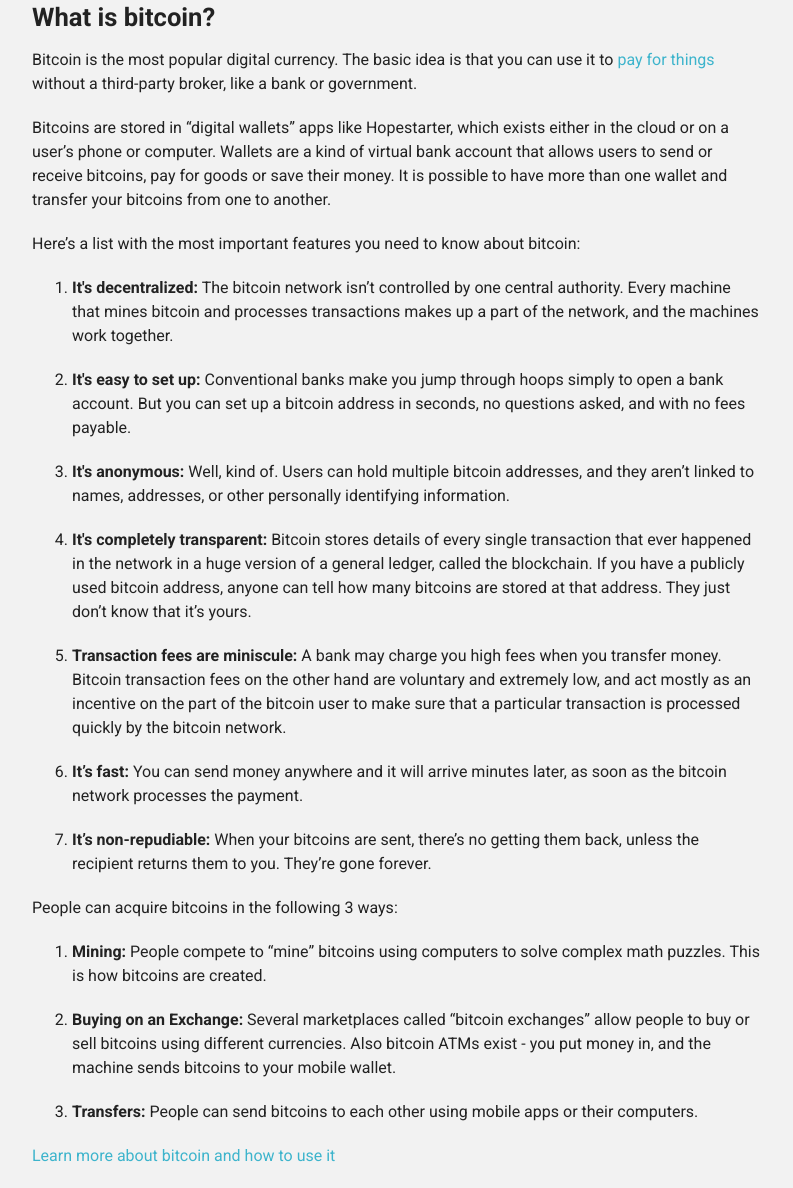
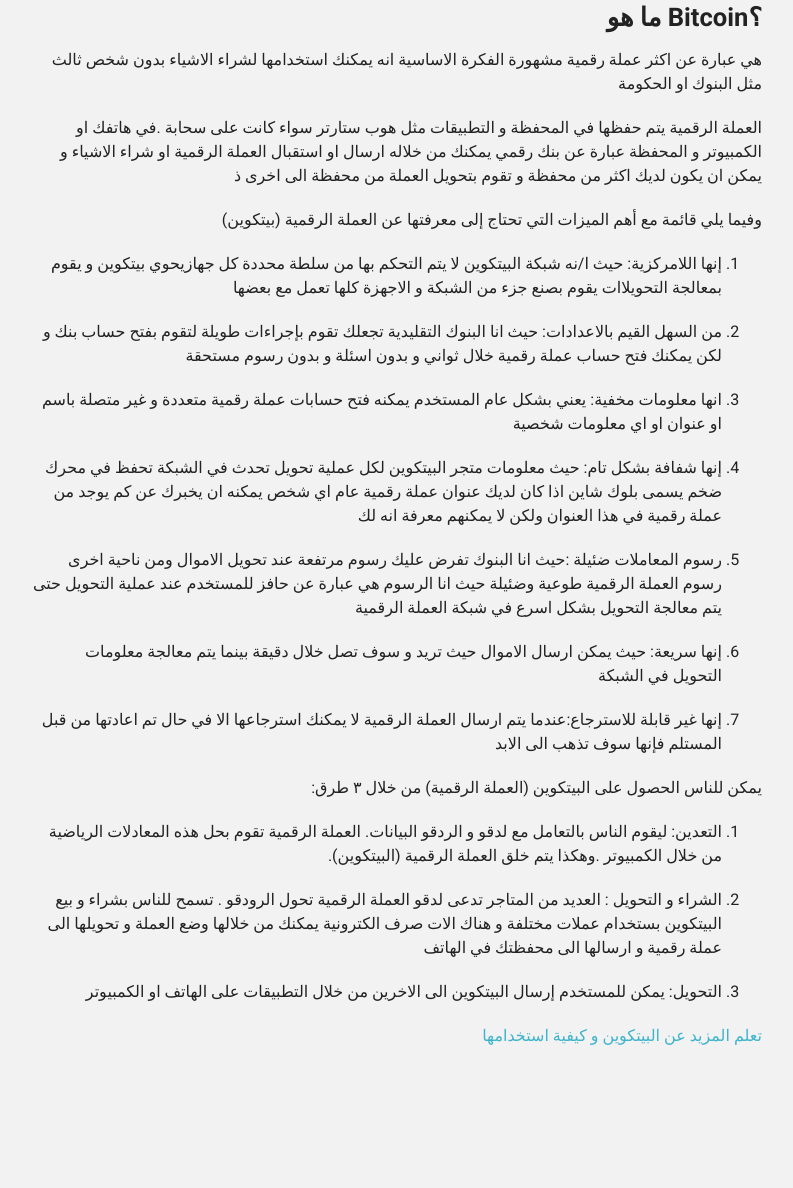
Before and after one commit to hopestarter/hopestarter-docs, a plain HTML site: page ar/bitcoin.html in a window 1280 px wide. Shown: the part 34-1222 px from the top of the page, without its empty margins (243-1036 px from the left). After the commit the page ends 1102 px from the top, so only its background shows below. Drawn offline with nearby package versions, Linux system fonts and the light colour scheme.

Commit message:
Bitcoin page in arabic

```diff
--- a/ar/bitcoin.html
+++ b/ar/bitcoin.html
@@ -1,7 +1,7 @@
 <!DOCTYPE html>
-<html lang="en">
+<html dir="rtl" lang="ar">
   <head>
-    <title>What is bitcoin? - Hopestarter</title>
+    <title>؟Bitcoin ما هو - Hopestarter</title>
     <meta charset="utf-8" />
 
     <link rel="stylesheet" href="https://maxcdn.bootstrapcdn.com/bootstrap/3.3.5/css/bootstrap.min.css">
@@ -11,26 +11,26 @@
 
   <body>
     <div class="container">
-      <h1>What is bitcoin?</h1>
-      <p>Bitcoin is the most popular digital currency. The basic idea is that you can use it to <a href="http://help.hopestarter.org/en/merchants">pay for things</a> without a third-party broker, like a bank or government.</p>
-      <p>Bitcoins are stored in “digital wallets” apps like Hopestarter, which exists either in the cloud or on a user’s phone or computer. Wallets are a kind of virtual bank account that allows users to send or receive bitcoins, pay for goods or save their money. It is possible to have more than one wallet and transfer your bitcoins from one to another.</p>
-      <p>Here’s a list with the most important features you need to know about bitcoin:</p>
+      <h1>؟Bitcoin ما هو</h1>
+      <p>هي عبارة عن اكثر عملة رقمية مشهورة الفكرة الاساسية انه يمكنك استخدامها لشراء الاشياء بدون شخص ثالث مثل البنوك او الحكومة</p>
+      <p>العملة الرقمية يتم حفظها في المحفظة و التطبيقات مثل هوب ستارتر سواء كانت على سحابة .في هاتفك او الكمبيوتر و المحفظة عبارة عن بنك رقمي يمكنك من خلاله ارسال او استقبال العملة الرقمية او شراء الاشياء و يمكن ان يكون لديك اكثر من محفظة و تقوم بتحويل العملة من محفظة الى اخرى ذ</p>
+      <p>وفيما يلي قائمة مع أهم الميزات التي تحتاج إلى معرفتها عن العملة الرقمية (بيتكوين)</p>
       <ol>
-        <li><p><strong>It's decentralized:</strong> The bitcoin network isn’t controlled by one central authority. Every machine that mines bitcoin and processes transactions makes up a part of the network, and the machines work together.</p></li>
-        <li><p><strong>It's easy to set up:</strong> Conventional banks make you jump through hoops simply to open a bank account. But you can set up a bitcoin address in seconds, no questions asked, and with no fees payable.</p></li>
-        <li><p><strong>It's anonymous:</strong> Well, kind of. Users can hold multiple bitcoin addresses, and they aren’t linked to names, addresses, or other personally identifying information.</p></li>
-        <li><p><strong>It's completely transparent:</strong> Bitcoin stores details of every single transaction that ever happened in the network in a huge version of a general ledger, called the blockchain. If you have a publicly used bitcoin address, anyone can tell how many bitcoins are stored at that address. They just don’t know that it’s yours.</p></li>
-        <li><p><strong>Transaction fees are miniscule:</strong> A bank may charge you high fees when you transfer money. Bitcoin transaction fees on the other hand are voluntary and extremely low, and act mostly as an incentive on the part of the bitcoin user to make sure that a particular transaction is processed quickly by the bitcoin network.</p></li>
-        <li><p><strong>It’s fast:</strong> You can send money anywhere and it will arrive minutes later, as soon as the bitcoin network processes the payment.</p></li>
-        <li><p><strong>It’s non-repudiable:</strong> When your bitcoins are sent, there’s no getting them back, unless the recipient returns them to you. They’re gone forever.</p></li>
+        <li><p>إنها اللامركزية: حيث ا/نه شبكة البيتكوين لا يتم التحكم بها من سلطة محددة كل جهازيحوي بيتكوين و يقوم بمعالجة التحويلاات يقوم بصنع جزء من الشبكة و الاجهزة كلها تعمل مع بعضها</p></li>
+        <li><p>من السهل القيم بالاعدادات: حيث انا البنوك التقليدية تجعلك تقوم بإجراءات طويلة لتقوم بفتح حساب بنك و لكن يمكنك فتح حساب عملة رقمية خلال ثواني و بدون اسئلة و بدون رسوم مستحقة</p></li>
+        <li><p>انها معلومات مخفية: يعني بشكل عام المستخدم يمكنه فتح حسابات عملة رقمية متعددة و غير متصلة باسم او عنوان او اي معلومات شخصية</p></li>
+        <li><p>إنها شفافة بشكل تام: حيث معلومات متجر البيتكوين لكل عملية تحويل تحدث في الشبكة تحفظ في محرك ضخم يسمى بلوك شاين اذا كان لديك عنوان عملة رقمية عام اي شخص يمكنه ان يخبرك عن كم يوجد من عملة رقمية في هذا العنوان ولكن لا يمكنهم معرفة انه لك</p></li>
+        <li><p>رسوم المعاملات ضئيلة :حيث انا البنوك تفرض عليك رسوم مرتفعة عند تحويل الاموال ومن ناحية اخرى رسوم العملة الرقمية طوعية وضئيلة حيث انا الرسوم هي عبارة عن حافز للمستخدم عند عملية التحويل حتى يتم معالجة التحويل بشكل اسرع في شبكة العملة الرقمية</p></li>
+        <li><p>إنها سريعة: حيث يمكن ارسال الاموال حيث تريد و سوف تصل خلال دقيقة بينما يتم معالجة معلومات التحويل في الشبكة</p></li>
+        <li><p>إنها غير قابلة للاسترجاع:عندما يتم ارسال العملة الرقمية لا يمكنك استرجاعها الا في حال تم اعادتها من قبل المستلم فإنها سوف تذهب الى الابد</p></li>
       </ol>
-      <p>People can acquire bitcoins in the following 3 ways:</p>
+      <p>يمكن للناس الحصول على البيتكوين (العملة الرقمية) من خلال ٣ طرق:</p>
       <ol>
-        <li><p><strong>Mining:</strong> People compete to “mine” bitcoins using computers to solve complex math puzzles. This is how bitcoins are created.</p></li>
-        <li><p><strong>Buying on an Exchange:</strong> Several marketplaces called “bitcoin exchanges” allow people to buy or sell bitcoins using different currencies. Also bitcoin ATMs exist - you put money in, and the machine sends bitcoins to your mobile wallet.</p></li>
-        <li><p><strong>Transfers:</strong> People can send bitcoins to each other using mobile apps or their computers.</p></li>
+        <li><p>التعدين: ليقوم الناس بالتعامل مع لدقو و الردقو البيانات. العملة الرقمية تقوم بحل هذه المعادلات الرياضية من خلال الكمبيوتر .وهكذا يتم خلق العملة الرقمية (البيتكوين).</p></li>
+        <li><p>الشراء و التحويل : العديد من المتاجر تدعى لدقو العملة الرقمية تحول الرودقو . تسمح للناس بشراء و بيع البيتكوين بستخدام عملات مختلفة و هناك الات صرف الكترونية يمكنك من خلالها وضع العملة و تحويلها الى عملة رقمية و ارسالها الى محفظتك في الهاتف</p></li>
+        <li><p>التحويل: يمكن للمستخدم إرسال البيتكوين الى الاخرين من خلال التطبيقات على الهاتف او الكمبيوتر</p></li>
       </ol>
-      <p><a href="https://bitcoin.org">Learn more about bitcoin and how to use it</a></p>
+      <p><a href="https://bitcoin.org">تعلم المزيد عن البيتكوين و كيفية استخدامها</a></p>
     </div>
 
   </body>
```
